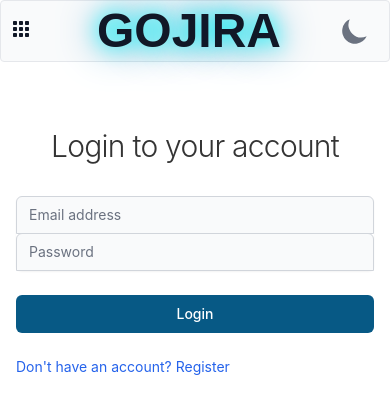
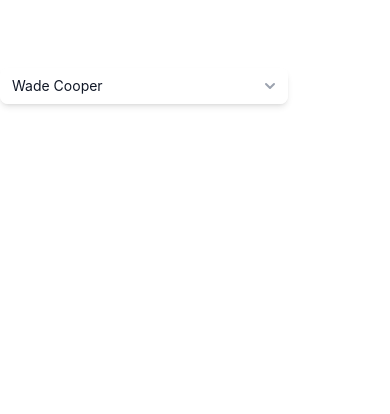
Before and after one commit to dgpreethamroy/gojira, a React (Create React App) app: page / in a window 390 px wide. Shown: the top 414 px of the page. Built offline with nearby package versions, Linux system fonts and the light colour scheme.

Commit message:
bug Fixes

```diff
--- a/package.json
+++ b/package.json
@@ -10,6 +10,7 @@
     "@testing-library/user-event": "^13.5.0",
     "axios": "^1.6.6",
     "gridjs": "^6.1.1",
+    "heroicons": "^2.1.1",
     "primeicons": "^6.0.1",
     "primereact": "^10.5.0",
     "quill": "^1.3.7",
--- /dev/null
+++ b/src/components/ui/Test.js
@@ -0,0 +1,15 @@
+import React, { useEffect } from "react";
+import Dropdown from "./dropdown/Dropdown";
+
+export const Test = () => {
+  const data = [
+    { id: 1, option: "Wade Cooper" },
+    { id: 2, option: "Arlene Mccoy" },
+    { id: 3, option: "Devon Webb" },
+    { id: 4, option: "Tom Cook" },
+    { id: 5, option: "Tanya Fox" },
+    { id: 6, option: "Hellen Schmidt" },
+  ];
+  const [selected, setSelected] = React.useState(data[0]);
+  return <Dropdown selected={selected} setSelected={setSelected} data={data} />;
+};
--- /dev/null
+++ b/src/components/ui/dropdown/Dropdown.js
@@ -0,0 +1,88 @@
+import { Fragment, useState, useEffect } from "react";
+import { Combobox, Transition } from "@headlessui/react";
+import { CheckIcon, ChevronDownIcon } from "@heroicons/react/solid";
+
+export default function Dropdown({ data, selected, setSelected }) {
+  // const [selected, setSelected] = useState(data[0]);
+
+  const [query, setQuery] = useState("");
+  const filtereddata =
+    query === ""
+      ? data
+      : data.filter((item) =>
+          item.option
+            .toLowerCase()
+            .replace(/\s+/g, "")
+            .includes(query.toLowerCase().replace(/\s+/g, ""))
+        );
+
+  return (
+    <div className="fixed top-16 w-72">
+      <Combobox value={selected} onChange={setSelected}>
+        <div className="relative mt-1">
+          <div className="relative w-full cursor-default overflow-hidden rounded-lg bg-white text-left shadow-md focus:outline-none focus-visible:ring-2 focus-visible:ring-white/75 focus-visible:ring-offset-2 focus-visible:ring-offset-teal-300 sm:text-sm">
+            <Combobox.Input
+              className="w-full border-none py-2 pl-3 pr-10 text-sm leading-5 text-gray-900 focus:ring-0"
+              displayValue={(item) => item.option}
+              onChange={(event) => setQuery(event.target.value)}
+            />
+            <Combobox.Button className="absolute inset-y-0 right-0 flex items-center pr-2">
+              <ChevronDownIcon
+                className="h-5 w-5 text-gray-400"
+                aria-hidden="true"
+              />
+            </Combobox.Button>
+          </div>
+          <Transition
+            as={Fragment}
+            leave="transition ease-in duration-100"
+            leaveFrom="opacity-100"
+            leaveTo="opacity-0"
+            afterLeave={() => setQuery("")}
+          >
+            <Combobox.Options className="absolute mt-1 max-h-60 w-full overflow-auto rounded-md bg-white py-1 text-base shadow-lg ring-1 ring-black/5 focus:outline-none sm:text-sm">
+              {filtereddata.length === 0 && query !== "" ? (
+                <div className="relative cursor-default select-none px-4 py-2 text-gray-700">
+                  Nothing found.
+                </div>
+              ) : (
+                filtereddata.map((item) => (
+                  <Combobox.Option
+                    key={item.id}
+                    className={({ active }) =>
+                      `relative cursor-default select-none py-2 pl-10 pr-4 ${
+                        active ? "bg-teal-600 text-white" : "text-gray-900"
+                      }`
+                    }
+                    value={item}
+                  >
+                    {({ selected, active }) => (
+                      <>
+                        <span
+                          className={`block truncate ${
+                            selected ? "font-medium" : "font-normal"
+                          }`}
+                        >
+                          {item.option}
+                        </span>
+                        {selected ? (
+                          <span
+                            className={`absolute inset-y-0 left-0 flex items-center pl-3 ${
+                              active ? "text-white" : "text-teal-600"
+                            }`}
+                          >
+                            <CheckIcon className="h-5 w-5" aria-hidden="true" />
+                          </span>
+                        ) : null}
+                      </>
+                    )}
+                  </Combobox.Option>
+                ))
+              )}
+            </Combobox.Options>
+          </Transition>
+        </div>
+      </Combobox>
+    </div>
+  );
+}
--- a/src/index.js
+++ b/src/index.js
@@ -2,8 +2,10 @@
 import "./index.css";
 import App from "./App";
 import Table from "./components/ui/Table";
-import Modal from "./components/ui/modal/Modal";
+import { useState } from "react";
+import { Test } from "./components/ui/Test";
 const root = ReactDOM.createRoot(document.getElementById("root"));
+
 root.render(
   // <div>
   //   <Table
@@ -15,33 +17,7 @@
   //     sort={true}
   //   />
   // </div>
-  // <Modal>
-  //   <Modal.Header close={true} minimize={true}>
-  //     This is Header
-  //   </Modal.Header>
-  //   <p>This is Modal Body</p>
-  //   <p>This is Modal Body</p>
-  //   <p>This is Modal Body</p>
-  //   <p>This is Modal Body</p>
-  //   <p>This is Modal Body</p>
-  //   <p>This is Modal Body</p>
-  //   <p>This is Modal Body</p>
-  //   <p>This is Modal Body</p>
-  //   <p>This is Modal Body</p>
-  //   <p>This is Modal Body</p>
-  //   <p>This is Modal Body</p>
-  //   <p>This is Modal Body</p>
-  //   <p>This is Modal Body</p>
-  //   <p>This is Modal Body</p>
-  //   <p>This is Modal Body</p>
-  //   <p>This is Modal Body</p>
-  //   <p>This is Modal Body</p>
-  //   <p>This is Modal Body</p>
-  //   <p>This is Modal Body</p>
-  //   <p>This is Modal Body</p>
-  //   <p>This is Modal Body</p>
-  //   <Modal.Footer close={true} />
-  // </Modal>
 
-  <App />
+  <Test />
+  //<App />
 );
```
Also changed, not shown: 1 other file (tests, documents, lock files or other folders).
